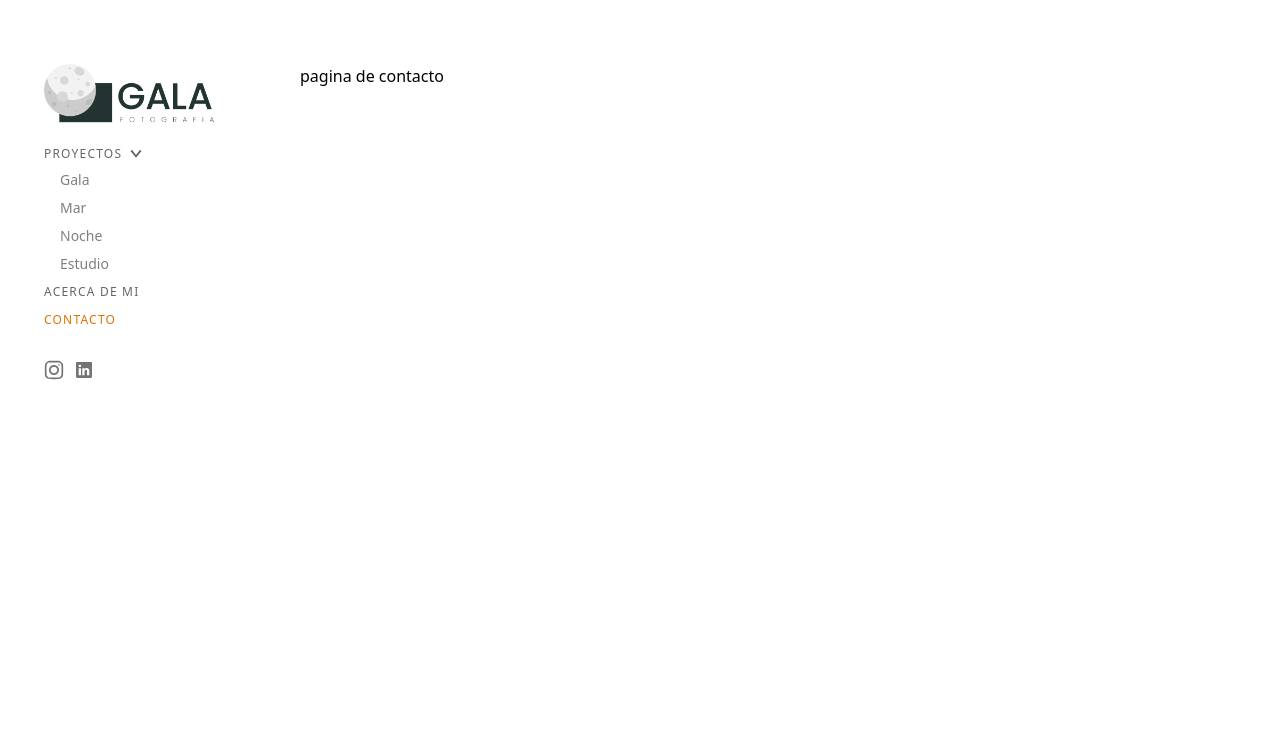
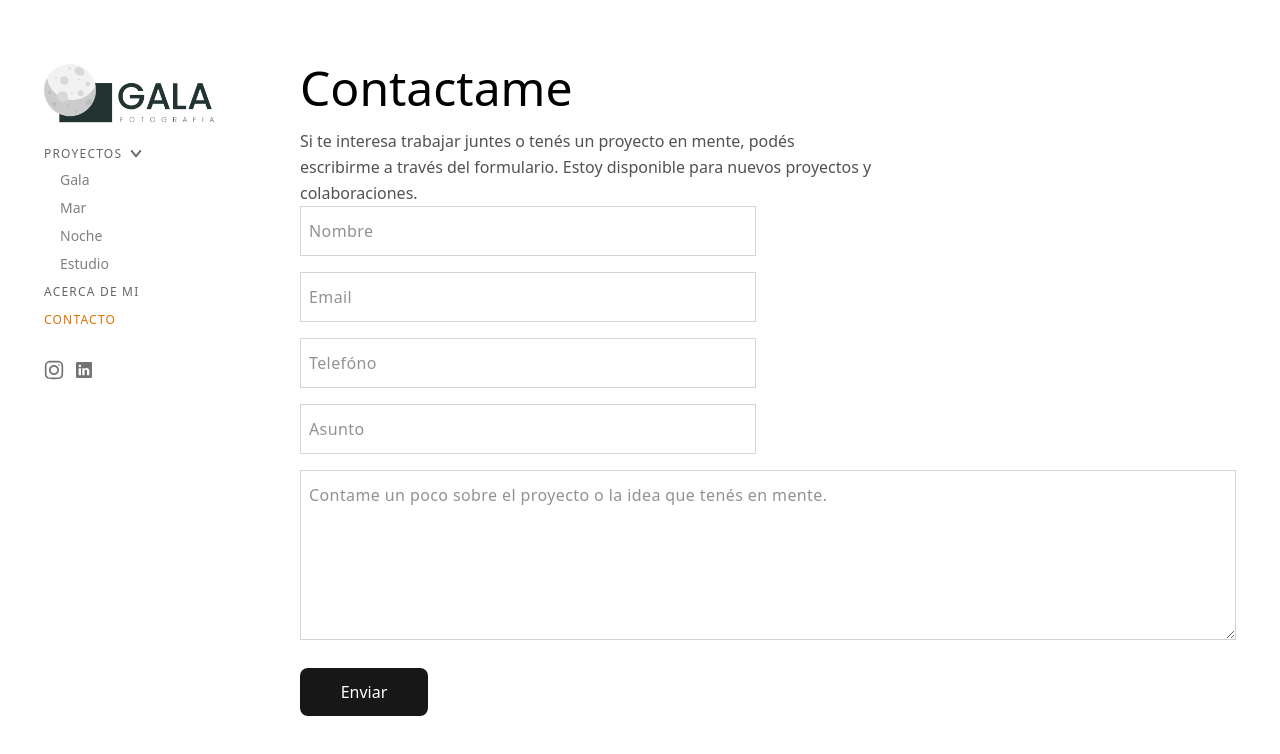
Before and after one commit to TrelawneyJourney/photo-2, a React (Vite) app: page /photo-2/contact in a window 1280 px wide. Shown: the top 754 px of the page. Built offline with nearby package versions, Linux system fonts and the light colour scheme.

Commit message:
add form

```diff
--- a/src/components/contact/ContactForm.jsx
+++ b/src/components/contact/ContactForm.jsx
@@ -1,3 +1,81 @@
 export default function ContactForm() {
-  return <div>formulario de contacto</div>;
+  return (
+    <form
+      action=""
+      method="post"
+      className="flex flex-col justify-center gap-2 md:gap-4 mt-8 md:mt-0"
+    >
+      <div className="grid grid-cols-1 md:grid-cols-2 gap-6">
+        <label for="name" className="font-light tracking-widest hidden">
+          Nombre
+        </label>
+        <input
+          type="name"
+          name="name"
+          id="name"
+          placeholder="Nombre"
+          className="w-full py-3 px-2 bg-transparent border border-neutral-300 text-neutral-800 font-light tracking-wide focus:outline-none focus:border-neutral-900 transition"
+        />
+      </div>
+
+      <div className="grid grid-cols-1 md:grid-cols-2 gap-6">
+        <label for="email" className="font-light tracking-widest hidden">
+          Email
+        </label>
+        <input
+          type="email"
+          name="email"
+          id="email"
+          placeholder="Email"
+          className="w-full py-3 px-2 bg-transparent border border-neutral-300 text-neutral-800 font-light tracking-wide focus:outline-none focus:border-neutral-900 transition"
+        />
+      </div>
+
+      <div className="grid grid-cols-1 md:grid-cols-2 gap-6">
+        <label for="telefono" className="font-light tracking-widest hidden">
+          Telefóno
+        </label>
+        <input
+          type="tel"
+          name="telefono"
+          id="telefono"
+          placeholder="Telefóno"
+          className="w-full py-3 px-2 bg-transparent border border-neutral-300 text-neutral-800 font-light tracking-wide focus:outline-none focus:border-neutral-900 transition"
+        />
+      </div>
+
+      <div className="grid grid-cols-1 md:grid-cols-2 gap-6">
+        <label for="telefono" className="font-light tracking-widest hidden">
+          Asunto
+        </label>
+        <input
+          type="text"
+          name="asunto"
+          id="asunto"
+          placeholder="Asunto"
+          className="w-full py-3 px-2 bg-transparent border border-neutral-300 text-neutral-800 font-light tracking-wide focus:outline-none focus:border-neutral-900 transition"
+        />
+      </div>
+
+      <div className="flex flex-col">
+        <label for="message" class="font-light tracking-widest hidden">
+          Mensaje
+        </label>
+        <textarea
+          name="message"
+          id="message"
+          placeholder="Contame un poco sobre el proyecto o la idea que tenés en mente."
+          rows={6}
+          className="w-full py-3 px-2 bg-transparent border border-neutral-300 text-neutral-800 font-light tracking-wide focus:outline-none focus:border-neutral-900 transition"
+        ></textarea>
+      </div>
+
+      <button
+        type="submit"
+        className="self-start md:w-32 bg-neutral-900 text-white py-3 px-6 rounded-lg mt-3 hover:bg-neutral-500 transition ease-in-out duration-300"
+      >
+        Enviar
+      </button>
+    </form>
+  );
 }
--- a/src/components/gallery/CarouselImg.jsx
+++ b/src/components/gallery/CarouselImg.jsx
@@ -16,7 +16,7 @@ import { useState } from "react";
 
 const variants = {
   enter: (direction) => ({
-    x: direction > 0 ? 120 : -120,
+    x: direction > 0 ? 20 : -20,
     opacity: 0,
     scale: 0.95,
   }),
@@ -26,7 +26,7 @@ const variants = {
     scale: 1,
   },
   exit: (direction) => ({
-    x: direction > 0 ? -120 : 120,
+    x: direction > 0 ? -20 : 20,
     opacity: 0,
     scale: 0.95,
   }),
@@ -57,7 +57,6 @@ export default function CarouselImg({ photos, initialIndex, onSlideChange }) {
       }}
       initialSlide={initialIndex}
       onSlideChange={handleOnSlideChange}
-      spaceBetween={30}
       className="h-screen w-full [--swiper-navigation-color:#9ca3af]
     [--swiper-pagination-color:white]"
     >
@@ -77,7 +76,7 @@ export default function CarouselImg({ photos, initialIndex, onSlideChange }) {
                   initial="enter"
                   animate="center"
                   exit="exit"
-                  transition={{ duration: 0.85, ease: "easeOut" }}
+                  transition={{ duration: 0.85, ease: "easeInOut" }}
                 />
               )}
             </AnimatePresence>
--- a/src/pages/Contact.jsx
+++ b/src/pages/Contact.jsx
@@ -1,3 +1,17 @@
+import ContactForm from "../components/contact/ContactForm";
+
 export default function Contact() {
-  return <div>pagina de contacto</div>;
+  return (
+    <main>
+      <div>
+        <h1 className="text-4xl md:text-5xl">Contactame</h1>
+        <p className="mt-4 max-w-xl text-neutral-600 leading-relaxed">
+          Si te interesa trabajar juntes o tenés un proyecto en mente, podés
+          escribirme a través del formulario. Estoy disponible para nuevos
+          proyectos y colaboraciones.
+        </p>
+      </div>
+      <ContactForm />
+    </main>
+  );
 }
```
